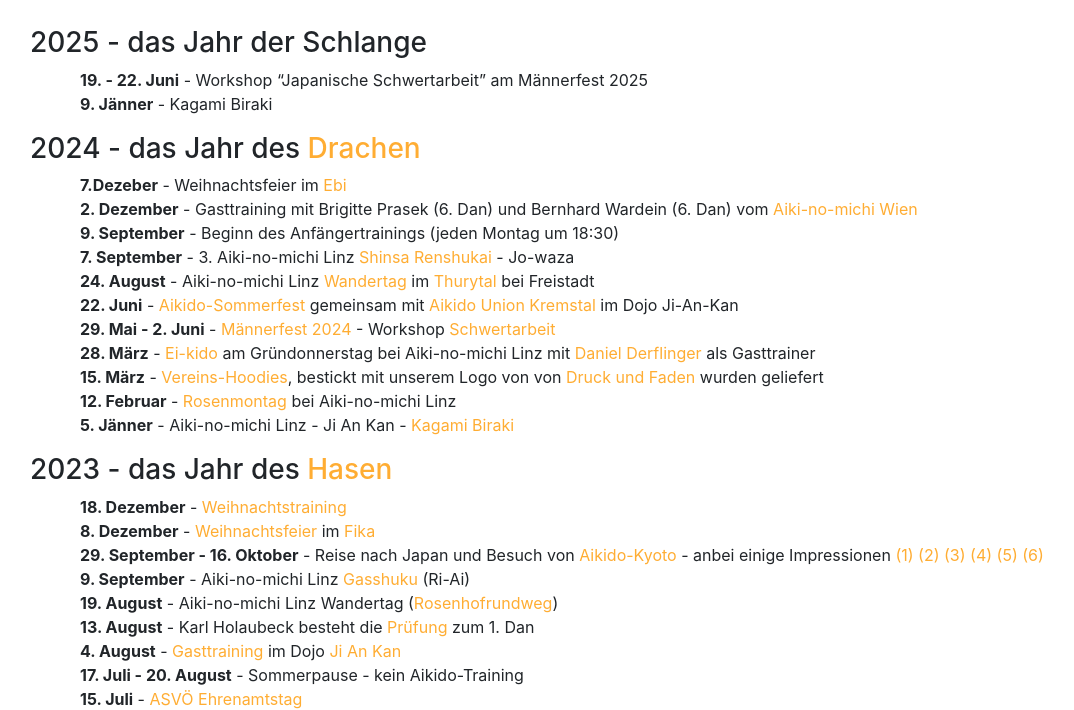
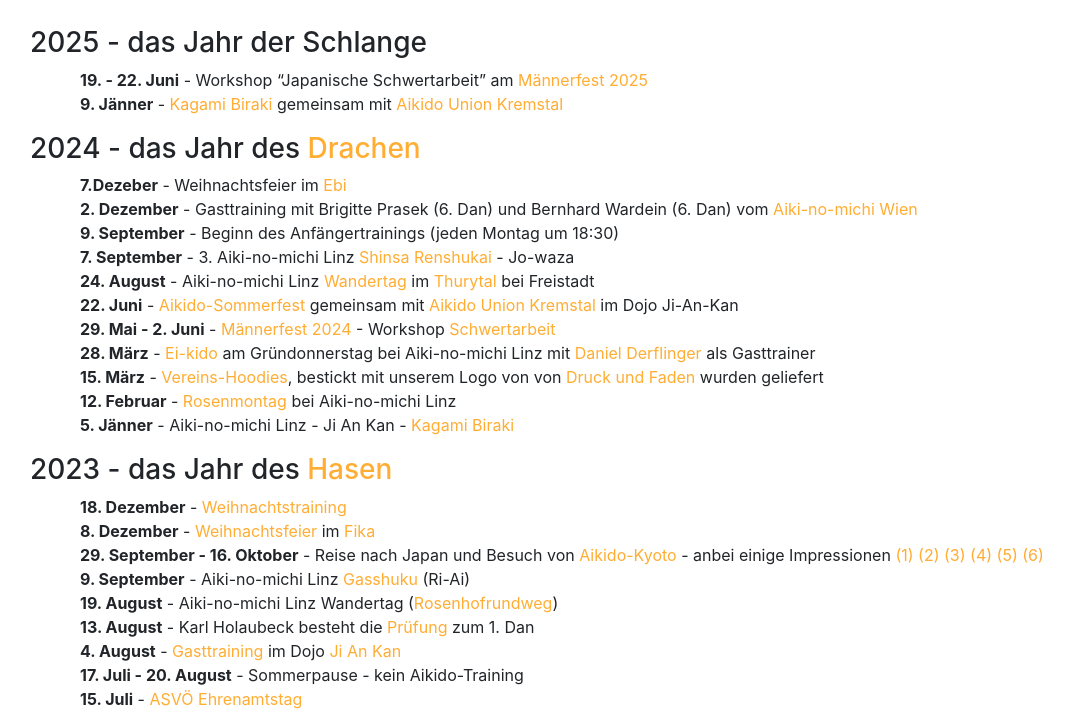
Before and after one commit to TWachs/aikinomichi-linz, a Jekyll site: the page built from aktuelles.md, in a window 1280 px wide and 900 px high, scrolled down 395 px, cut to the strip 190-900 px from the top of the window. Shown: the whole strip, without its empty margins (55-1129 px from the left). Built offline with Jekyll 4.4.1, drawn with Linux system fonts in a browser that asks for light colours; nearby versions of some CDN libraries.

Commit message:
Update aktuelles.md

```diff
--- a/aktuelles.md
+++ b/aktuelles.md
@@ -9,8 +9,8 @@
 <iframe width="560" height="315" style="display:block; margin: 0 auto 30px auto;" src="https://www.youtube.com/embed/DrgovmdFho8" title="YouTube video player" frameborder="0" allow="accelerometer; autoplay; clipboard-write; encrypted-media; gyroscope; picture-in-picture; web-share" allowfullscreen></iframe>
 
 ### 2025 - das Jahr der Schlange
-* **19. - 22. Juni** - Workshop "Japanische Schwertarbeit" am Männerfest 2025
-* **9. Jänner** - Kagami Biraki
+* **19. - 22. Juni** - Workshop "Japanische Schwertarbeit" am [Männerfest 2025](https://www.maennerfestival.at/festival.html){:target="_blank"}
+* **9. Jänner** - [Kagami Biraki](https://www.facebook.com/photo/?fbid=1061567042645173&set=a.441578571310693){:target="_blank"} gemeinsam mit [Aikido Union Kremstal](https://www.facebook.com/profile.php?id=61557020004810){:target="_blank"}
 
 ### 2024 - das Jahr des [Drachen](https://www.facebook.com/photo/?fbid=858191322982747&set=a.441578571310693&notif_id=1704027669781123&notif_t=feedback_reaction_generic&ref=notif){:target="_blank"}
 
```
